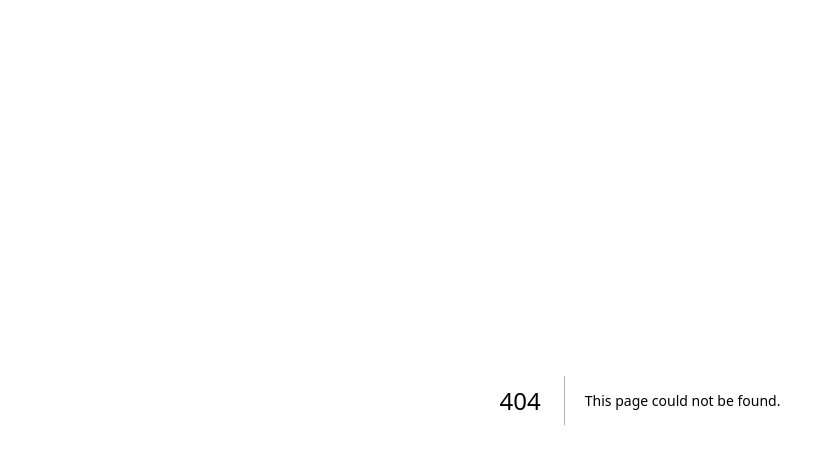
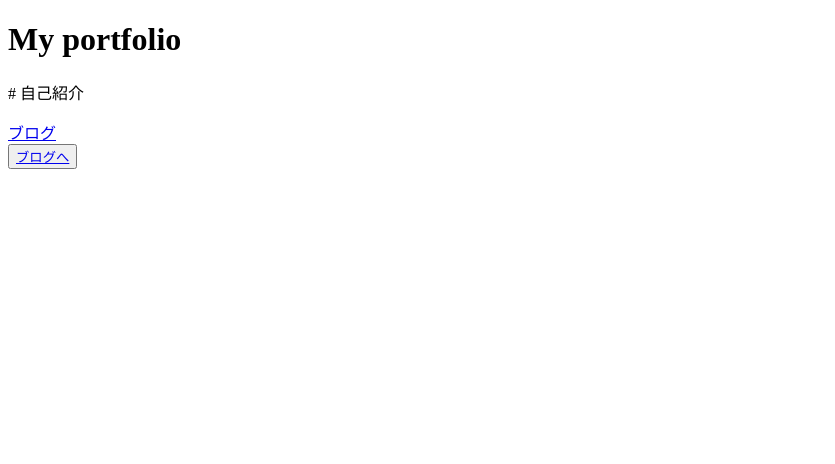
Before and after one commit to kimu0223/my-portfolio, a Next.js app: page / in a window 1280 px wide. Before the commit this address had no page. Shown: the top 464 px of the page, without its empty margins (0-835 px from the left). Built offline with nearby package versions, Linux system fonts and the light colour scheme.

Commit message:
next.jsに移行して、表示まで完成　ただブログのページがまだ大して表示されていないから修正とトップも修正

```diff
--- /dev/null
+++ b/pages/index.tsx
@@ -0,0 +1,33 @@
+//TO-DO/
+//└── profile/
+//├── pages/                # Next.js のルーティング基準
+//│   ├── index.tsx         # ホームページ ("/" に対応)
+//│   ├── blog.tsx          # ブログページ ("/blog" に対応)
+//├── public/               # 静的ファイル (画像など)
+//├── styles/               # CSS ファイル
+//│   ├── globals.css       # グローバル CSS
+//├── package.json          # プロジェクト設定
+//├── tsconfig.json         # TypeScript 設定
+//├── node_modules/         # 依存関係
+//└── ...
+
+
+import React from 'react';
+
+function App() {
+    return (
+      <>
+        <h1>My portfolio</h1>
+        <p># 自己紹介</p>
+        <a href="/bolg">ブログ</a>
+          <div>
+            <button>
+              <a href="/Blog">ブログへ</a>
+            </button>
+          </div>
+      </>
+    );
+  }
+
+
+  export default App;
--- /dev/null
+++ b/styles/global.css
@@ -0,0 +1,6 @@
+body {
+    font-family: Arial, sans-serif;
+    margin: 0;
+    padding: 0;
+    background-color: #f9f9f9;
+  }
```
Also changed, not shown: package.json (+6 -11 lines), pages/bolg.tsx (added, +13 -0 lines), src/App.tsx (deleted, +0 -25 lines), src/main.tsx (deleted, +0 -18 lines), src/pages/_app.tsx (added, +8 -0 lines), tsconfig.json (+29 -5 lines), next-env.d.ts (added), 1 other file (tests, documents, lock files or other folders).
